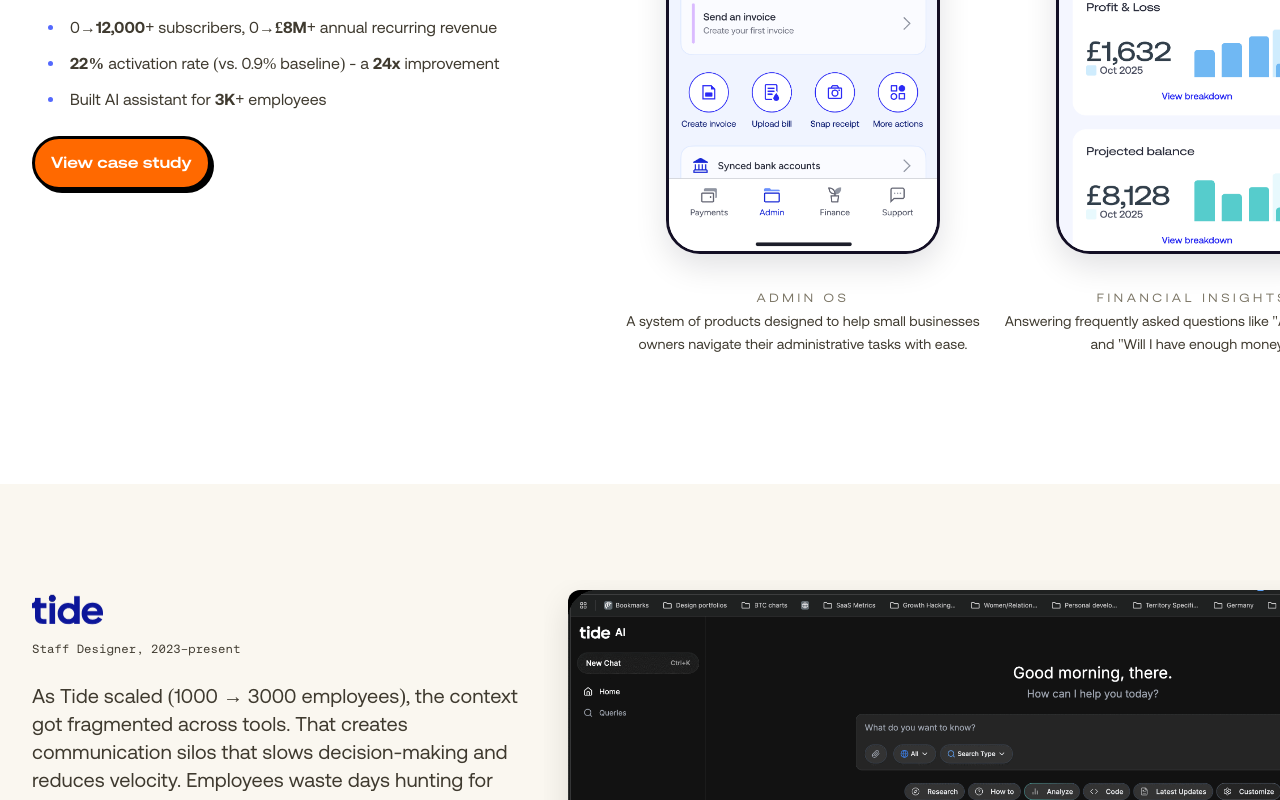
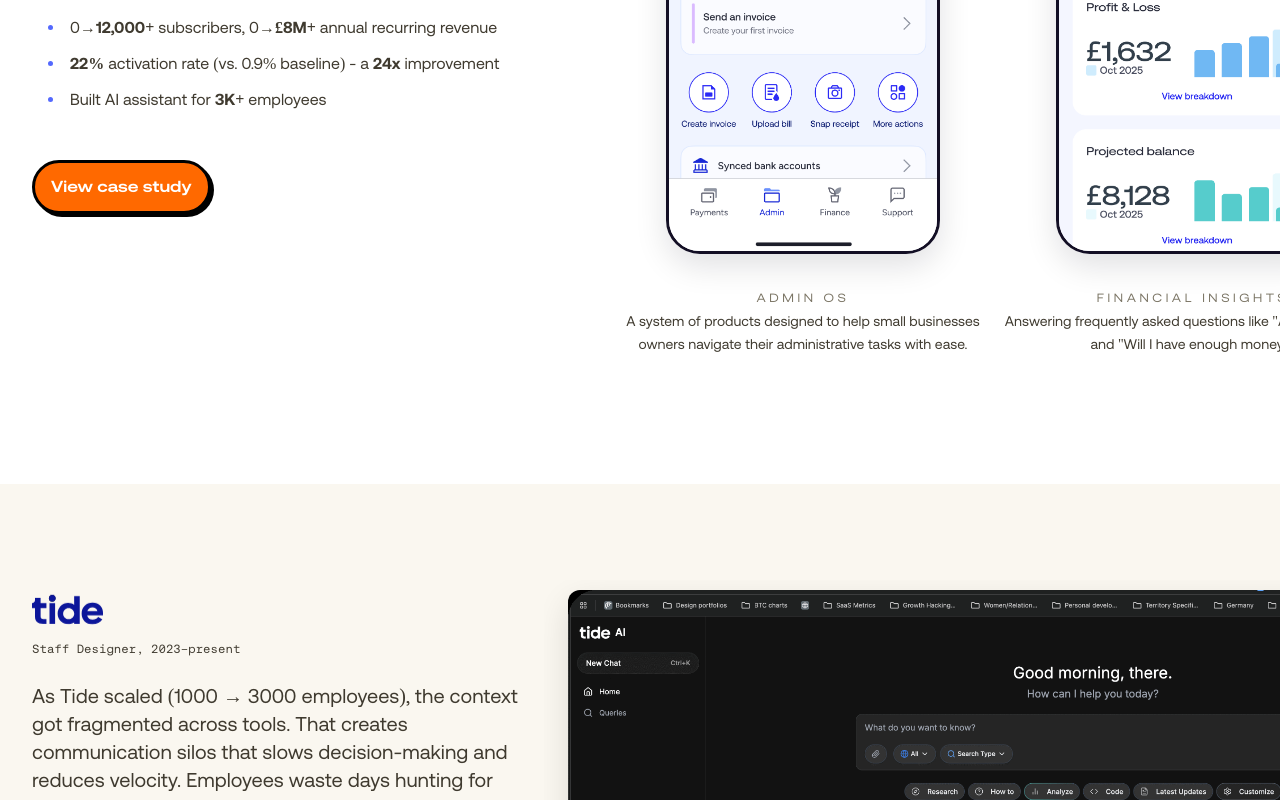
Before and after one commit to h8inc/portfolio, a React (Vite) app: page / in a window 1280 px wide. Shown: the part 2200-3000 px from the top of the page. Built offline with nearby package versions, Linux system fonts and the light colour scheme.

Commit message:
Double spacing between description and CTA on desktop

```diff
--- a/src/components/primitives/ScreenGallery.tsx
+++ b/src/components/primitives/ScreenGallery.tsx
@@ -362,7 +362,7 @@
             {sectionCTA && sectionCTA.show && (
               sectionCTA.disabled ? (
                 <span
-                  className={`${buttonStyles.primary} mt-6 opacity-50 cursor-not-allowed`}
+                  className={`${buttonStyles.primary} mt-12 opacity-50 cursor-not-allowed`}
                   style={buttonFontFamily.primary}
                 >
                   {sectionCTA.label}
@@ -370,7 +370,7 @@
               ) : (
                 <Link
                   to={sectionCTA.href}
-                  className={`${buttonStyles.primary} mt-6`}
+                  className={`${buttonStyles.primary} mt-12`}
                   style={buttonFontFamily.primary}
                 >
                   {sectionCTA.label}
```
